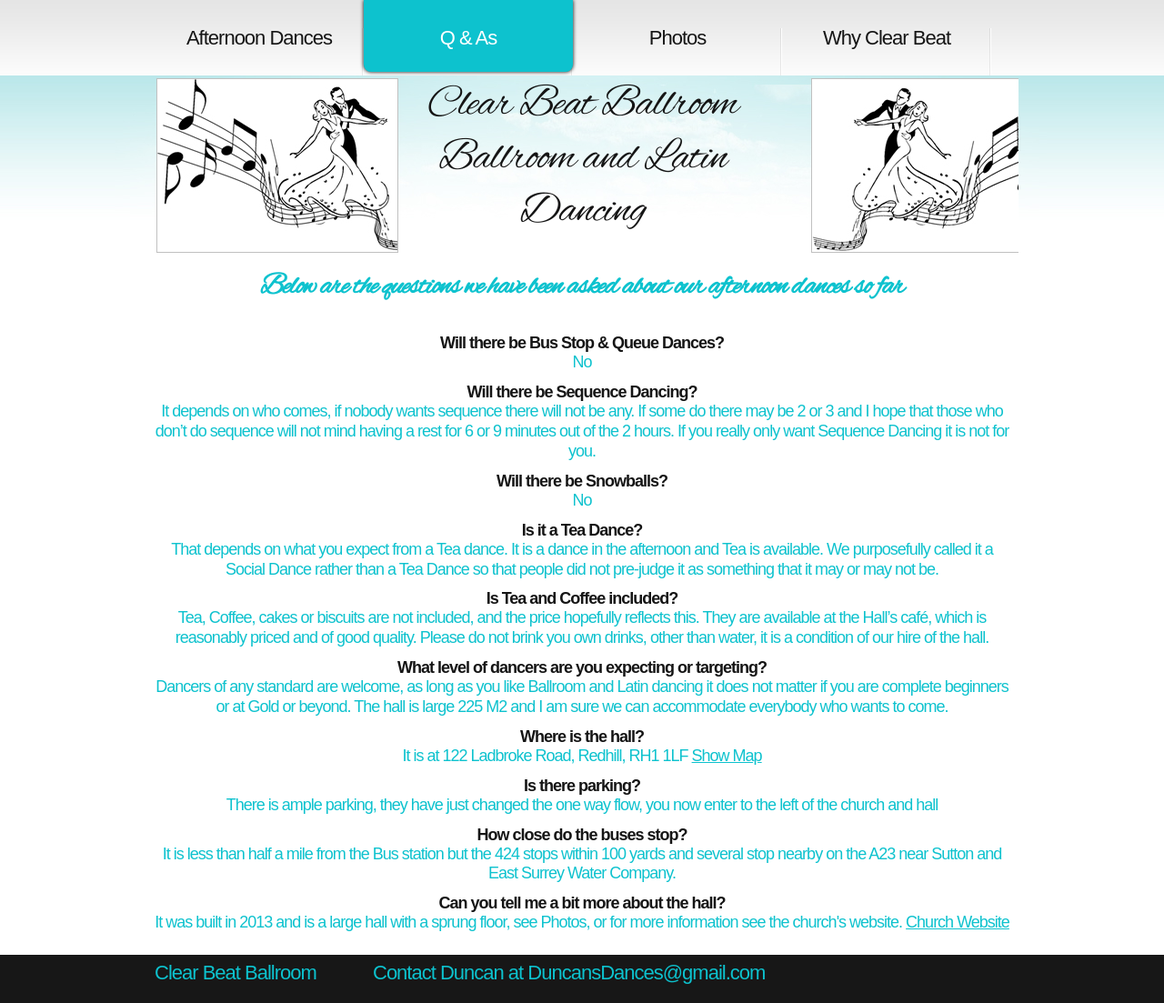
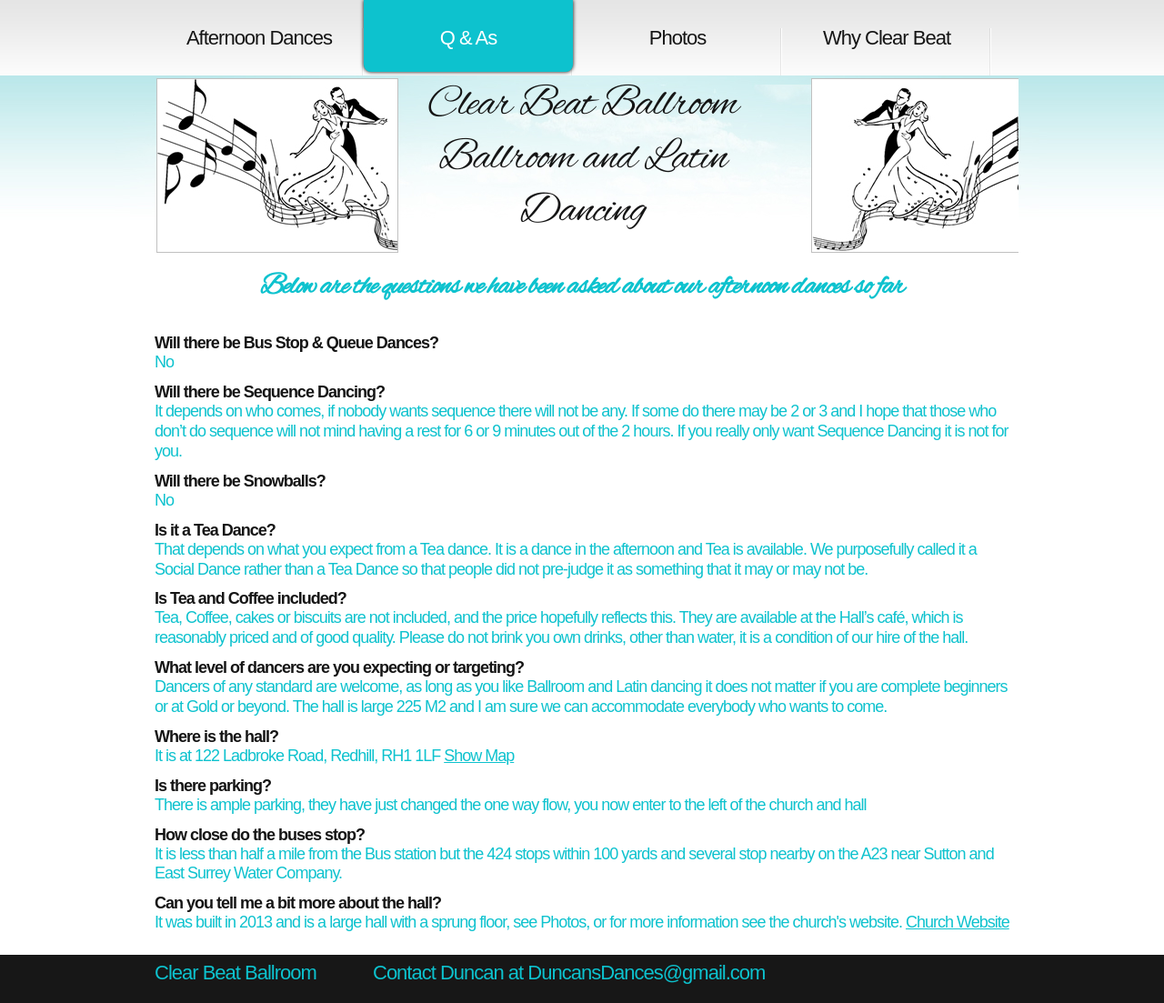
Before and after one commit to ramsayd/duncansdances, a Jekyll site: the page built from 30_QandA.md, in a window 1280 px wide. Shown: the whole page at 91% size. Built offline with Jekyll 4.4.1, drawn with Linux system fonts in a browser that asks for light colours.

Commit message:
Update 30_QandA.md

```diff
--- a/30_QandA.md
+++ b/30_QandA.md
@@ -6,8 +6,8 @@ permalink: "Q&A.html"
 
 
 
-<article class="grid_12 Visible center-text">
-<h3 class="small-padded-bottom"><strong>Below are the questions we have been asked about our afternoon dances so far </strong></h3>
+<article class="grid_12 Visible">
+<h3 class="small-padded-bottom  center-text"><strong>Below are the questions we have been asked about our afternoon dances so far </strong></h3>
 <h5><strong>Will there be Bus Stop & Queue Dances?</strong></h5>
 <h6>No</h6>
 <h5><strong>Will there be Sequence Dancing?</strong></h5>
```
